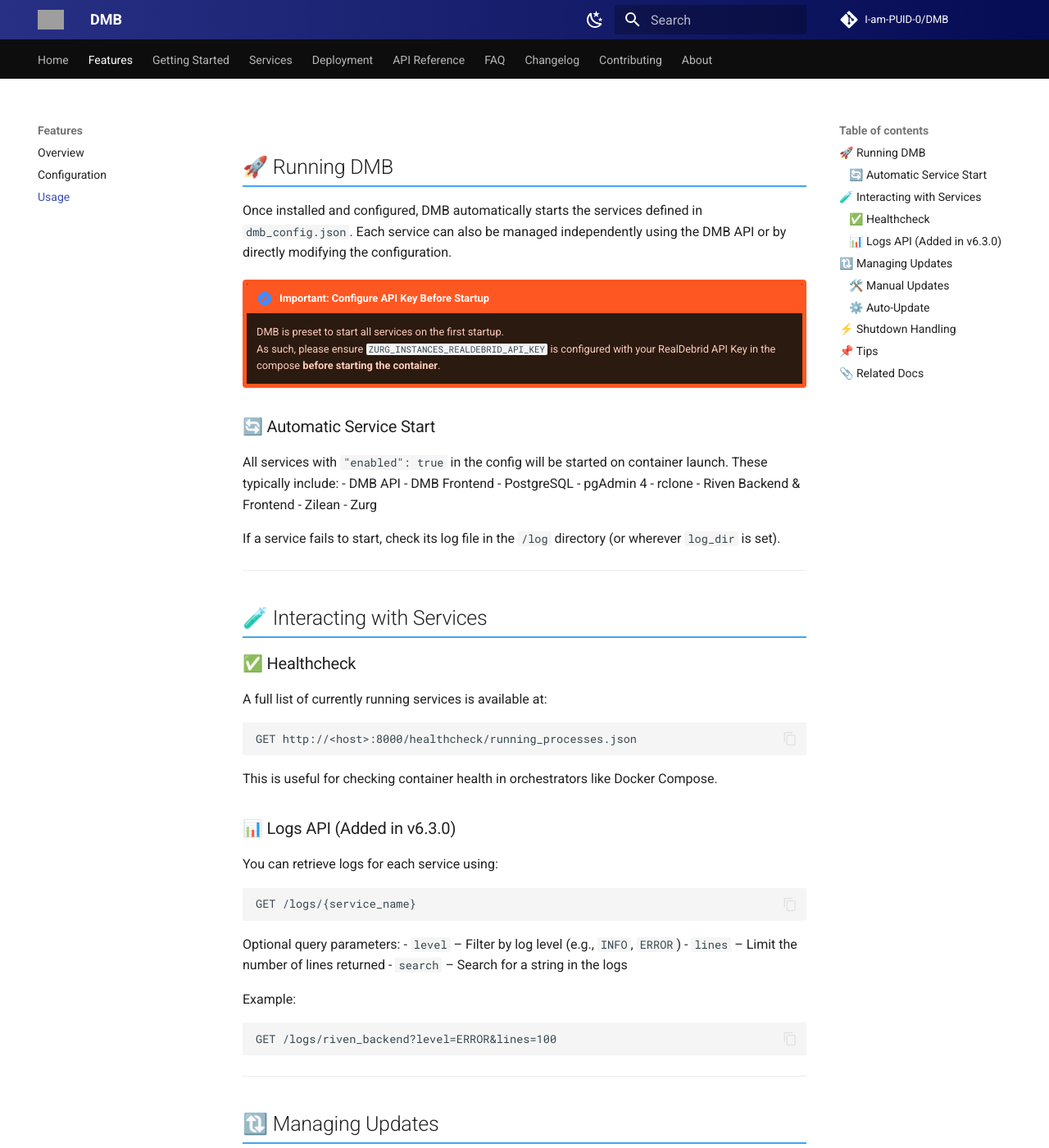
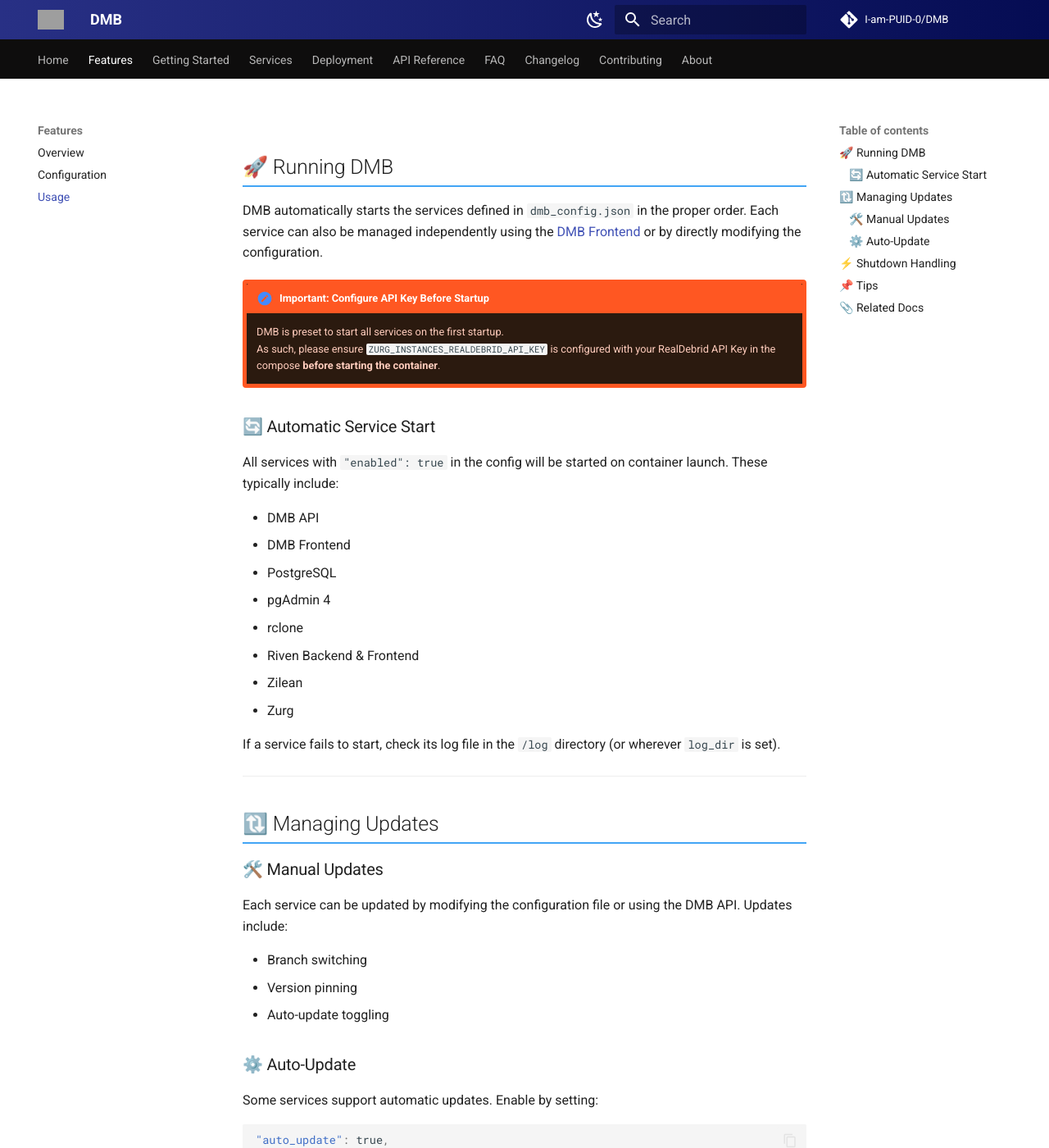
Before and after one commit to I-am-PUID-0/DMB_Docs, an MkDocs documentation site: the page built from docs/features/usage.md, in a window 1280 px wide and 1400 px high. Shown: the whole window at 82% size. Built offline with MkDocs 1.6.1 and Material for MkDocs 9.7.7, drawn with Linux system fonts in a browser that asks for light colours; comment, search, counter and statistics services are not loaded; some of the changed text lies outside the part shown; grey boxes are pictures that could not be loaded.

Commit message:
Update configuration and usage documentation; add DMB API and Frontend service summaries

````diff
--- a/docs/features/usage.md
+++ b/docs/features/usage.md
@@ -5,7 +5,7 @@ title: Usage
 # Usage
 
 ## 🚀 Running DMB
-Once installed and configured, DMB automatically starts the services defined in `dmb_config.json`. Each service can also be managed independently using the DMB API or by directly modifying the configuration.
+DMB automatically starts the services defined in `dmb_config.json` in the proper order. Each service can also be managed independently using the [DMB Frontend](../services/dmb-frontend.md/) or by directly modifying the configuration.
 !!! important "Important: Configure API Key Before Startup"
     DMB is preset to start all services on the first startup.
     As such, please ensure `ZURG_INSTANCES_REALDEBRID_API_KEY` is configured with your RealDebrid API Key in the compose **before starting the container**.
@@ -13,6 +13,7 @@ Once installed and configured, DMB automatically starts the services defined in
 
 ### 🔄 Automatic Service Start
 All services with `"enabled": true` in the config will be started on container launch. These typically include:
+
 - DMB API
 - DMB Frontend
 - PostgreSQL
@@ -26,36 +27,11 @@ If a service fails to start, check its log file in the `/log` directory (or wher
 
 ---
 
-## 🧪 Interacting with Services
-
-### ✅ Healthcheck
-A full list of currently running services is available at:
-```
-GET http://<host>:8000/healthcheck/running_processes.json
-```
-This is useful for checking container health in orchestrators like Docker Compose.
-
-### 📊 Logs API (Added in v6.3.0)
-You can retrieve logs for each service using:
-```
-GET /logs/{service_name}
-```
-Optional query parameters:
-- `level` – Filter by log level (e.g., `INFO`, `ERROR`)
-- `lines` – Limit the number of lines returned
-- `search` – Search for a string in the logs
-
-Example:
-```
-GET /logs/riven_backend?level=ERROR&lines=100
-```
-
----
-
 ## 🔃 Managing Updates
 
 ### 🛠️ Manual Updates
 Each service can be updated by modifying the configuration file or using the DMB API. Updates include:
+
 - Branch switching
 - Version pinning
 - Auto-update toggling
@@ -94,7 +71,7 @@ docker-compose:
 ## 📌 Tips
 - Always monitor `/log/*.log` files for troubleshooting.
 - Ensure PostgreSQL is running before launching services that depend on it.
-- If using Real-Debrid, ensure `api_key` is provided in rclone and Zurg instances.
+- If using Real-Debrid, ensure `api_key` is provided in rclone or Zurg instances.
 - Logs can be colored if `color_log` is enabled in the config.
 
 ---
--- a/mkdocs.yml
+++ b/mkdocs.yml
@@ -36,6 +36,7 @@ nav:
   - FAQ:
       - DMB: faq/dmb.md
       - pgAdmin: faq/pgadmin.md
+      - Plex: faq/plex.md
       - Postgres: faq/postgres.md
       - rclone: faq/rclone.md
       - Riven: faq/riven.md
````
Also changed, not shown: other parts of docs/features/usage.md (+2 -1 lines), docs/features/configuration.md (+2 -1 lines), docs/services/index.md (+17 -0 lines), docs/faq/plex.md (added).
